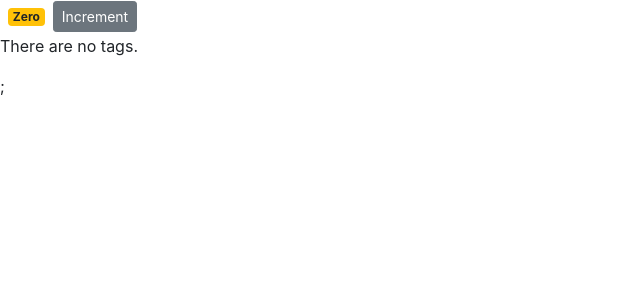
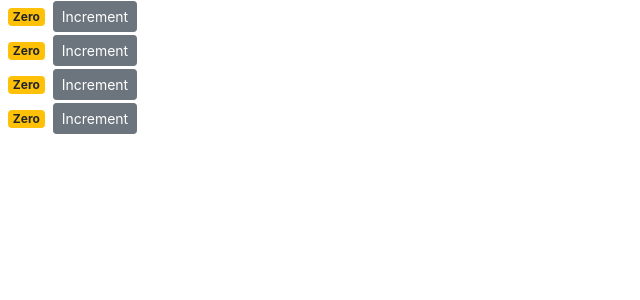
Before and after one commit to tessasullivan/counterApp, a React (Create React App) app: page / in a window 1280 px wide. Shown: the top 300 px of the page, without its empty margins (0-640 px from the left). Built offline with nearby package versions, Linux system fonts and the light colour scheme.

Commit message:
Added counters component with mapped counter elements

```diff
--- a/src/components/counter.jsx
+++ b/src/components/counter.jsx
@@ -3,31 +3,24 @@ import React, { Component } from "react";
 class Counter extends Component {
   state = {
     count: 0,
-    // tags: ['tag1', 'tag2', 'tag3']
-    tags: []
   };
 
-  // one way to Bind event handlers is below, instead of using arrow functions
-  // constructor() {
-  //   super();
-  //   this.handleIncrement = this.handleIncrement.bind(this);
-  // }
-
-  handleIncrement = product => {
-    console.log("Increment clicked", this);
-    console.log(product);
+  handleIncrement = () => {
+    // console.log("Increment clicked", this);
     this.setState({count: this.state.count + 1 })
   }
-  renderTags() {
-    if (this.state.tags.length === 0) return <p>There are no tags.</p>;
-    return (
-      <ul>
-        {this.state.tags.map(tag => (
-          <li key={tag}>{tag}</li>
-        ))}
-      </ul>
-    );
+
+  getBadgeClasses() {
+    let classes = "badge m-2 badge-";
+    classes += this.state.count === 0 ? "warning" : "primary";
+    return classes;
   }
+
+  formatCount() {
+    const { count } = this.state;
+    return count === 0 ? "Zero" : count;
+  }
+
   render() {
     return (
       <div>
@@ -38,19 +31,8 @@ class Counter extends Component {
         >
           Increment
         </button>
-        {this.renderTags()};
       </div>
     );
-  }
-  getBadgeClasses() {
-    let classes = "badge m-2 badge-";
-    classes += this.state.count === 0 ? "warning" : "primary";
-    return classes;
-  }
-
-  formatCount() {
-    const { count } = this.state;
-    return count === 0 ? "Zero" : count;
   }
 }
 
--- /dev/null
+++ b/src/components/counters.jsx
@@ -0,0 +1,23 @@
+import React, { Component } from 'react';
+import Counter from './counter';
+
+class Counters extends Component {
+  state = {
+    counters: [
+      { id: 1, value: 0},
+      { id: 2, value: 0},
+      { id: 3, value: 0},
+      { id: 4, value: 0},
+    ]
+  };
+
+  render() {
+    return (
+      <div>
+        {this.state.counters.map(counter => <Counter key={counter.id}/>)}
+      </div>
+     );
+  }
+}
+
+export default Counters;
--- a/src/index.js
+++ b/src/index.js
@@ -5,9 +5,9 @@ import './index.css';
 import App from './App';
 import * as serviceWorker from './serviceWorker';
 import 'bootstrap/dist/css/bootstrap.css';
-import Counter from './components/counter';
+import Counters from './components/counters';
 
-ReactDOM.render(<Counter />, document.getElementById('root'));
+ReactDOM.render(<Counters />, document.getElementById('root'));
 
 // If you want your app to work offline and load faster, you can change
 // unregister() to register() below. Note this comes with some pitfalls.
```
Also changed, not shown: src/components/counterWithNotes.jsx (added, +57 -0 lines).
